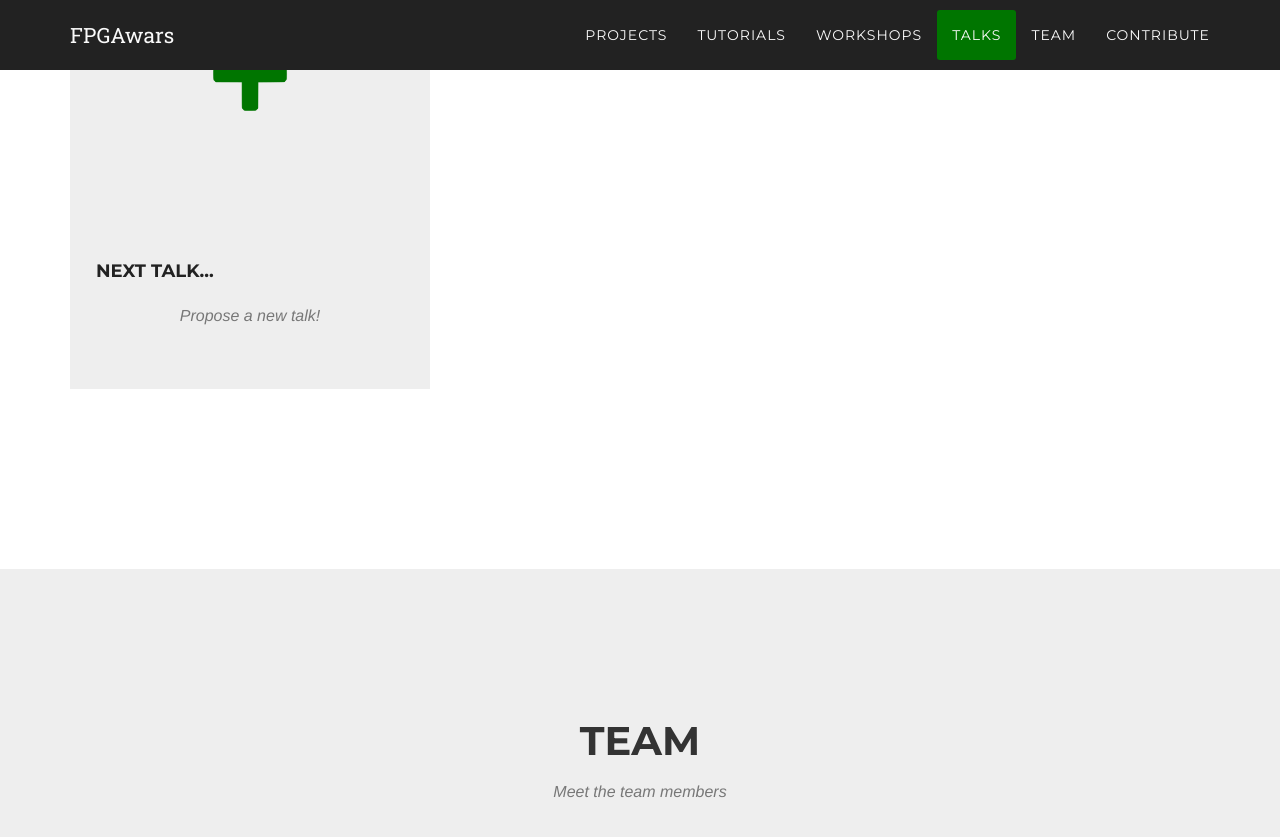
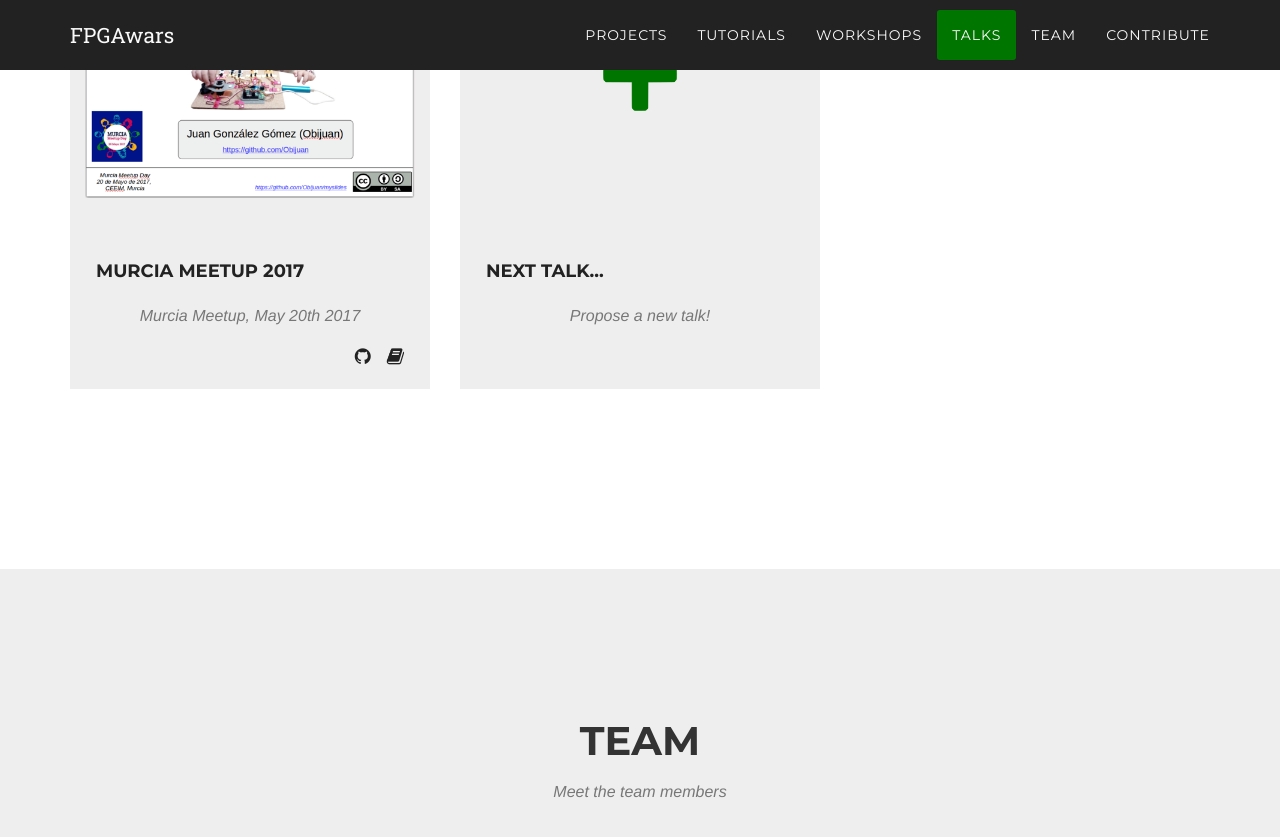
Before and after one commit to FPGAwars/fpgawars.github.io, a Jekyll site: the page built from index.html, in a window 1280 px wide and 900 px high, scrolled down 8913 px. Shown: the top 837 px of the window. Built offline with Jekyll 4.4.1, drawn with Linux system fonts in a browser that asks for light colours; some web fonts are replaced.

Commit message:
Murcia meetup day talk added

```diff
--- a/_data/strings.yml
+++ b/_data/strings.yml
@@ -338,6 +338,14 @@ ies-juan-cierva-17-desc:
   en: IES Juan de la Cierva, May 5th 2017
   es: IES Juan de la cierva, 5 Mayo 2017
 
+meetup-murcia-17:
+  en: Murcia Meetup 2017
+  es: Murcia Meetup 2017
+
+meetup-murcia-17-desc:
+  en: Murcia Meetup, May 20th 2017
+  es: Murcia Meetup, 20 de Mayo 2017
+
 next-talk:
   en: Next talk...
   es: Siguiente charla...
```
Also changed, not shown: _content/4.talks.md (+4 -0 lines), img/talks/meetup-murcia-17.png (added).
